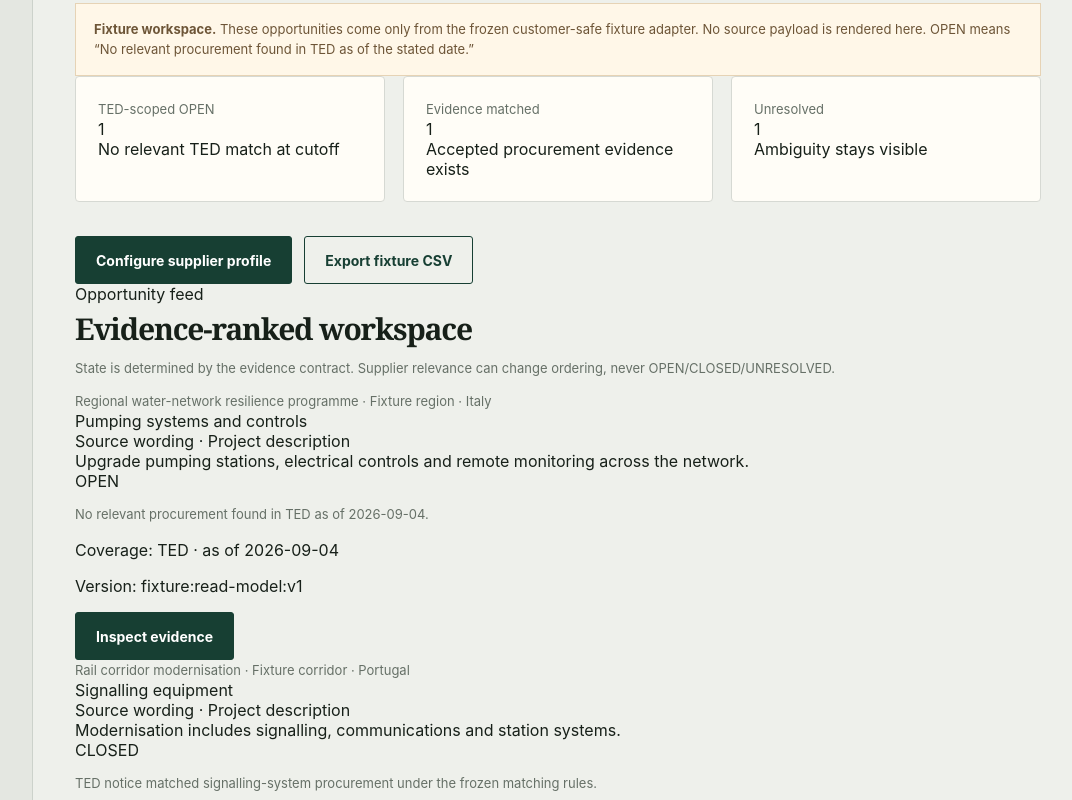
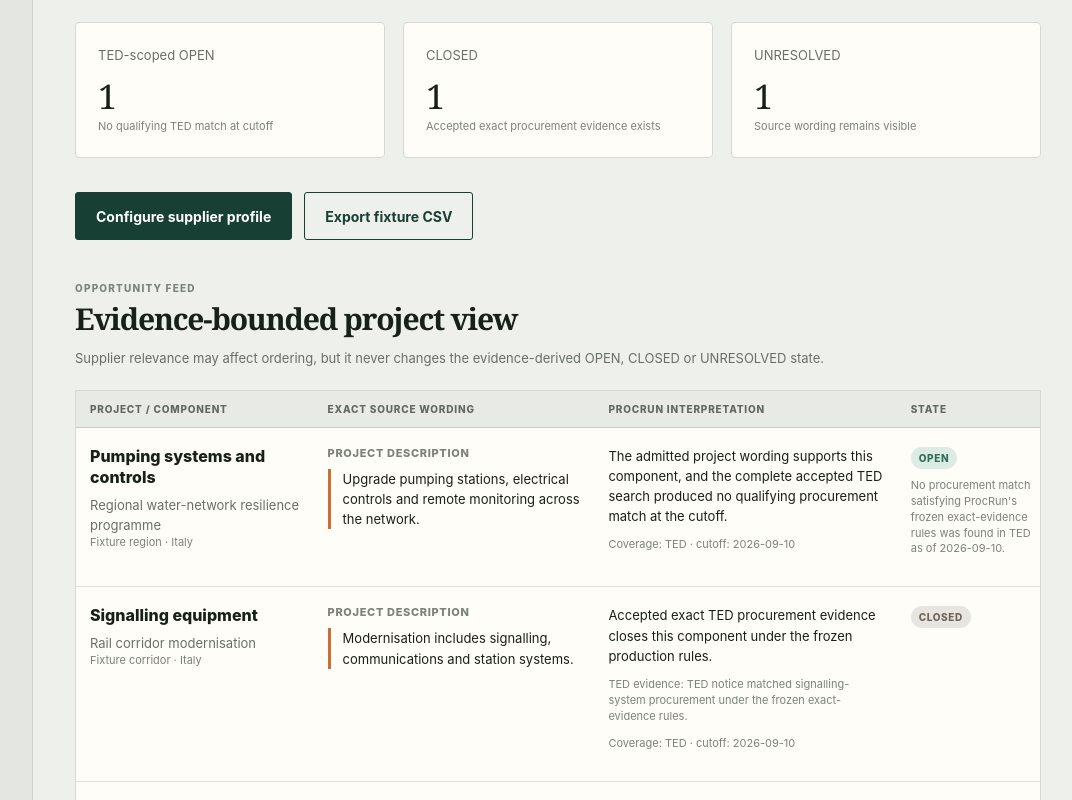
Before and after one commit to martibal/procrun, a Next.js app in the folder web/: page /app in a window 1280 px wide. Shown: the part 560-1360 px from the top of the page, without its empty margins (197-1269 px from the left). Built offline with nearby package versions, Linux system fonts and the light colour scheme.

Commit message:
Close launch web content and evidence presentation

```diff
--- a/web/app/app/page.tsx
+++ b/web/app/app/page.tsx
@@ -9,15 +9,15 @@ export default function RunwayPage() {
 
   return <>
     <div className="eyebrow">Supplier runway</div>
-    <h1 className="h1">See what the evidence supports — and where it stops.</h1>
-    <p className="lede">The MVP combines a deterministic supplier profile with TED procurement evidence. OPEN is always a bounded negative-search conclusion, never a statement that procurement does not exist elsewhere.</p>
+    <h1 className="h1">Source evidence on the left. ProcRun interpretation on the right.</h1>
+    <p className="lede">The workspace keeps exact project wording separate from the state ProcRun derives from it. OPEN is a bounded TED conclusion; ambiguity remains UNRESOLVED and visible.</p>
 
-    <div className="notice scope"><strong>Fixture workspace.</strong> These opportunities come only from the frozen customer-safe fixture adapter. No source payload is rendered here. OPEN means “No relevant procurement found in TED as of the stated date.”</div>
+    <div className="notice scope"><strong>Fixture workspace.</strong> These rows demonstrate the customer-safe contract. Production uses the same separation of exact source wording, procurement evidence and derived interpretation.</div>
 
     <div className="grid">
-      <div className="card"><div className="small">TED-scoped OPEN</div><div className="kpi">{open}</div><div className="micro">No relevant TED match at cutoff</div></div>
-      <div className="card"><div className="small">Evidence matched</div><div className="kpi">{closed}</div><div className="micro">Accepted procurement evidence exists</div></div>
-      <div className="card"><div className="small">Unresolved</div><div className="kpi">{unresolved}</div><div className="micro">Ambiguity stays visible</div></div>
+      <div className="card"><div className="small">TED-scoped OPEN</div><div className="kpi">{open}</div><div className="micro">No qualifying TED match at cutoff</div></div>
+      <div className="card"><div className="small">CLOSED</div><div className="kpi">{closed}</div><div className="micro">Accepted exact procurement evidence exists</div></div>
+      <div className="card"><div className="small">UNRESOLVED</div><div className="kpi">{unresolved}</div><div className="micro">Source wording remains visible</div></div>
     </div>
 
     <div className="actions">
@@ -27,8 +27,8 @@ export default function RunwayPage() {
 
     <section className="section">
       <div className="section-label">Opportunity feed</div>
-      <h2 className="h2">Evidence-ranked workspace</h2>
-      <p className="small">State is determined by the evidence contract. Supplier relevance can change ordering, never OPEN/CLOSED/UNRESOLVED.</p>
+      <h2 className="h2">Evidence-bounded project view</h2>
+      <p className="small">Supplier relevance may affect ordering, but it never changes the evidence-derived OPEN, CLOSED or UNRESOLVED state.</p>
       <OpportunityList items={opportunities} />
     </section>
   </>;
--- /dev/null
+++ b/web/app/launch-web.css
@@ -0,0 +1,68 @@
+.opportunity-table-wrap {
+  margin-top: 22px;
+  overflow-x: auto;
+  border: 1px solid #d6d9d3;
+  background: var(--surface);
+}
+
+.opportunity-table {
+  width: 100%;
+  min-width: 1080px;
+  border-collapse: collapse;
+  table-layout: fixed;
+}
+
+.opportunity-table th {
+  padding: 12px 14px;
+  text-align: left;
+  border-bottom: 1px solid #c8cec7;
+  background: #e8ebe5;
+  color: #5f6962;
+  font-size: 10px;
+  font-weight: 800;
+  letter-spacing: .08em;
+  text-transform: uppercase;
+  vertical-align: bottom;
+}
+
+.opportunity-table th:nth-child(1) { width: 22%; }
+.opportunity-table th:nth-child(2) { width: 26%; }
+.opportunity-table th:nth-child(3) { width: 28%; }
+.opportunity-table th:nth-child(4) { width: 14%; }
+.opportunity-table th:nth-child(5) { width: 10%; }
+
+.opportunity-table td {
+  padding: 18px 14px;
+  border-bottom: 1px solid #dfe3dd;
+  vertical-align: top;
+}
+
+.opportunity-table tbody tr:last-child td { border-bottom: 0; }
+.opportunity-table tbody tr:hover { background: #faf9f3; }
+.row-title { font-weight: 800; line-height: 1.35; margin-bottom: 6px; }
+.micro { font-size: 11px; line-height: 1.45; color: #79837c; }
+.evidence-label { margin-bottom: 7px; text-transform: uppercase; letter-spacing: .06em; font-weight: 800; }
+.evidence { margin: 0; padding-left: 12px; border-left: 3px solid var(--accent); color: var(--ink); font-size: 13px; line-height: 1.55; }
+.interpretation { margin: 0 0 8px; color: var(--ink); }
+.state-copy { margin-top: 9px; }
+.table-action { text-align: right; }
+.table-action .button { min-height: 38px; padding: 0 12px; white-space: nowrap; font-size: 12px; }
+.pill { display: inline-flex; align-items: center; padding: 5px 8px; border-radius: 999px; background: #dcece5; color: var(--open); font-size: 10px; font-weight: 800; letter-spacing: .06em; }
+.pill.closed { background: #e8e5e0; color: var(--closed); }
+.pill.unresolved { background: #f3dfd2; color: var(--unresolved); }
+.evidence-chain { display: grid; grid-template-columns: 1fr auto 1fr auto 1fr; gap: 18px; align-items: stretch; margin-top: 18px; }
+.chain-node { background: var(--surface); border: 1px solid #d6d9d3; padding: 20px; }
+.chain-node p { line-height: 1.6; }
+.chain-arrow { display: flex; align-items: center; color: var(--muted); }
+.section { margin-top: 42px; }
+.section-label { text-transform: uppercase; letter-spacing: .12em; font-size: 10px; font-weight: 800; color: #7a847d; }
+.h1 { font-size: clamp(38px, 5vw, 62px); line-height: 1; letter-spacing: -.04em; }
+.kpi { margin-top: 8px; font-family: Georgia, serif; font-size: 34px; }
+.grid.two { grid-template-columns: repeat(2, 1fr); }
+.notice.scope { margin: 24px 0; }
+
+@media (max-width: 900px) {
+  .evidence-chain { grid-template-columns: 1fr; }
+  .chain-arrow { transform: rotate(90deg); justify-content: center; min-height: 18px; }
+  .grid.two { grid-template-columns: 1fr; }
+}
--- a/web/app/layout.tsx
+++ b/web/app/layout.tsx
@@ -1,13 +1,14 @@
 import type { Metadata } from "next";
 import "./globals.css";
+import "./launch-web.css";
 
 export const metadata: Metadata = {
   title: {
-    default: "ProcRun — infrastructure procurement runway",
+    default: "ProcRun — funded-project procurement evidence",
     template: "%s — ProcRun",
   },
   description:
-    "Evidence-first infrastructure procurement runway for suppliers, with source-evidenced matches and explicitly TED-scoped absence conclusions.",
+    "Evidence-bounded funded-project procurement intelligence with exact source wording, TED procurement evidence and explicit OPEN/CLOSED/UNRESOLVED interpretation.",
 };
 
 export default function RootLayout({ children }: Readonly<{ children: React.ReactNode }>) {
--- a/web/components/opportunity-list.tsx
+++ b/web/components/opportunity-list.tsx
@@ -9,36 +9,45 @@ function stateClass(state: Opportunity["state"]): string {
 
 export function OpportunityList({ items }: { items: readonly Opportunity[] }) {
   return (
-    <div className="list">
-      {items.map((item) => {
-        const evidenceDuplicatesTitle =
-          item.projectEvidenceType === "Project title" && item.projectEvidence === item.projectTitle;
-
-        return (
-          <article className="row" key={item.id}>
-            <div>
-              <div className="small">{item.projectTitle} · {item.geography}</div>
-              <div className="row-title">{item.component}</div>
-              <div className="micro">Source wording · {item.projectEvidenceType}</div>
-              {!evidenceDuplicatesTitle && <div className="evidence">{item.projectEvidence}</div>}
-              {evidenceDuplicatesTitle && <div className="micro">Exact source wording shown in the project title above.</div>}
-            </div>
-            <div>
-              <span className={`pill ${stateClass(item.state)}`}>{item.state}</span>
-              <p className="small">
-                {item.state === "OPEN"
-                  ? item.openWording
-                  : item.procurementEvidence ?? "Evidence remains insufficient for a safe OPEN/CLOSED conclusion."}
-              </p>
-              <p className="micro">Coverage: {item.coverage} · as of {item.cutoffDate}</p>
-              <p className="micro">Version: {item.sourceVersion}</p>
-            </div>
-            <div>
-              <Link className="button" href={`/app/opportunities/${item.id}`}>Inspect evidence</Link>
-            </div>
-          </article>
-        );
-      })}
+    <div className="opportunity-table-wrap">
+      <table className="opportunity-table">
+        <thead>
+          <tr>
+            <th>Project / component</th>
+            <th>Exact source wording</th>
+            <th>ProcRun interpretation</th>
+            <th>State</th>
+            <th aria-label="Open details" />
+          </tr>
+        </thead>
+        <tbody>
+          {items.map((item) => (
+            <tr key={item.id}>
+              <td>
+                <div className="row-title">{item.component}</div>
+                <div className="small">{item.projectTitle}</div>
+                <div className="micro">{item.geography}</div>
+              </td>
+              <td>
+                <div className="micro evidence-label">{item.projectEvidenceType}</div>
+                <div className="evidence">{item.projectEvidence}</div>
+              </td>
+              <td>
+                <p className="small interpretation">{item.interpretation}</p>
+                {item.procurementEvidence && <p className="micro">TED evidence: {item.procurementEvidence}</p>}
+                <p className="micro">Coverage: {item.coverage} · cutoff: {item.cutoffDate}</p>
+              </td>
+              <td>
+                <span className={`pill ${stateClass(item.state)}`}>{item.state}</span>
+                {item.state === "OPEN" && item.openWording && <p className="micro state-copy">{item.openWording}</p>}
+              </td>
+              <td className="table-action">
+                <Link className="button" href={`/app/opportunities/${item.id}`}>Inspect evidence</Link>
+              </td>
+            </tr>
+          ))}
+        </tbody>
+      </table>
     </div>
   );
 }
--- a/web/lib/read-model.ts
+++ b/web/lib/read-model.ts
@@ -10,6 +10,7 @@ export type Opportunity = {
   cutoffDate: string;
   coverage: "TED";
   openWording?: string;
+  interpretation: string;
   projectEvidenceType: ProjectEvidenceType;
   projectEvidence: string;
   procurementEvidence?: string;
@@ -26,44 +27,47 @@ export const opportunities: readonly Opportunity[] = [
     projectTitle: "Regional water-network resilience programme",
     component: "Pumping systems and controls",
     state: "OPEN",
-    cutoffDate: "2026-09-04",
+    cutoffDate: "2026-09-10",
     coverage: "TED",
-    openWording: "No relevant procurement found in TED as of 2026-09-04.",
+    openWording: "No procurement match satisfying ProcRun's frozen exact-evidence rules was found in TED as of 2026-09-10.",
+    interpretation: "The admitted project wording supports this component, and the complete accepted TED search produced no qualifying procurement match at the cutoff.",
     projectEvidenceType: "Project description",
     projectEvidence: "Upgrade pumping stations, electrical controls and remote monitoring across the network.",
     valueEur: 8200000,
     geography: "Fixture region · Italy",
-    sourceVersion: "fixture:read-model:v1",
+    sourceVersion: "fixture:read-model:v2",
     isFixture: true,
   },
   {
     id: "opp-rail-signalling",
-    projectId: "fixture-pt-rail-002",
+    projectId: "fixture-it-rail-002",
     projectTitle: "Rail corridor modernisation",
     component: "Signalling equipment",
     state: "CLOSED",
-    cutoffDate: "2026-09-04",
+    cutoffDate: "2026-09-10",
     coverage: "TED",
+    interpretation: "Accepted exact TED procurement evidence closes this component under the frozen production rules.",
     projectEvidenceType: "Project description",
     projectEvidence: "Modernisation includes signalling, communications and station systems.",
-    procurementEvidence: "TED notice matched signalling-system procurement under the frozen matching rules.",
+    procurementEvidence: "TED notice matched signalling-system procurement under the frozen exact-evidence rules.",
     valueEur: 14500000,
-    geography: "Fixture corridor · Portugal",
-    sourceVersion: "fixture:read-model:v1",
+    geography: "Fixture corridor · Italy",
+    sourceVersion: "fixture:read-model:v2",
     isFixture: true,
   },
   {
     id: "opp-port-power",
-    projectId: "fixture-pt-port-003",
+    projectId: "fixture-it-port-003",
     projectTitle: "Port electrification programme",
     component: "Shore power distribution",
     state: "UNRESOLVED",
-    cutoffDate: "2026-09-04",
+    cutoffDate: "2026-09-10",
     coverage: "TED",
+    interpretation: "The available admitted wording does not support a safe OPEN or CLOSED conclusion for this component. The exact source wording remains visible rather than being rewritten into a stronger claim.",
     projectEvidenceType: "Project title",
     projectEvidence: "Port electrification programme",
-    geography: "Fixture port · Portugal",
-    sourceVersion: "fixture:read-model:v1",
+    geography: "Fixture port · Italy",
+    sourceVersion: "fixture:read-model:v2",
     isFixture: true,
   },
 ];
@@ -73,7 +77,7 @@ export function getOpportunity(id: string): Opportunity | undefined {
 }
 
 export function toCsv(items: readonly Opportunity[]): string {
-  const header = ["id","project_title","component","state","cutoff_date","coverage","coverage_wording","project_evidence_type","project_evidence","geography","source_version"];
+  const header = ["id","project_title","component","state","cutoff_date","coverage","coverage_wording","project_evidence_type","project_evidence","procrun_interpretation","procurement_evidence","geography","source_version"];
   const quote = (value: string | number | undefined) => `"${String(value ?? "").replaceAll('"', '""')}"`;
   return [header.join(","), ...items.map((item) => [
     item.id,
@@ -85,6 +89,8 @@ export function toCsv(items: readonly Opportunity[]): string {
     item.openWording ?? "",
     item.projectEvidenceType,
     item.projectEvidence,
+    item.interpretation,
+    item.procurementEvidence ?? "",
     item.geography,
     item.sourceVersion,
   ].map(quote).join(","))].join("\n");
```
Also changed, not shown: web/app/app/opportunities/[id]/page.tsx (+16 -14 lines), web/app/methodology/page.tsx (+17 -8 lines), web/app/page.tsx (+22 -26 lines), web/app/pricing/page.tsx (+6 -6 lines), web/app/privacy/page.tsx (+17 -7 lines), web/app/product/page.tsx (+13 -13 lines), web/app/terms/page.tsx (+17 -7 lines).
